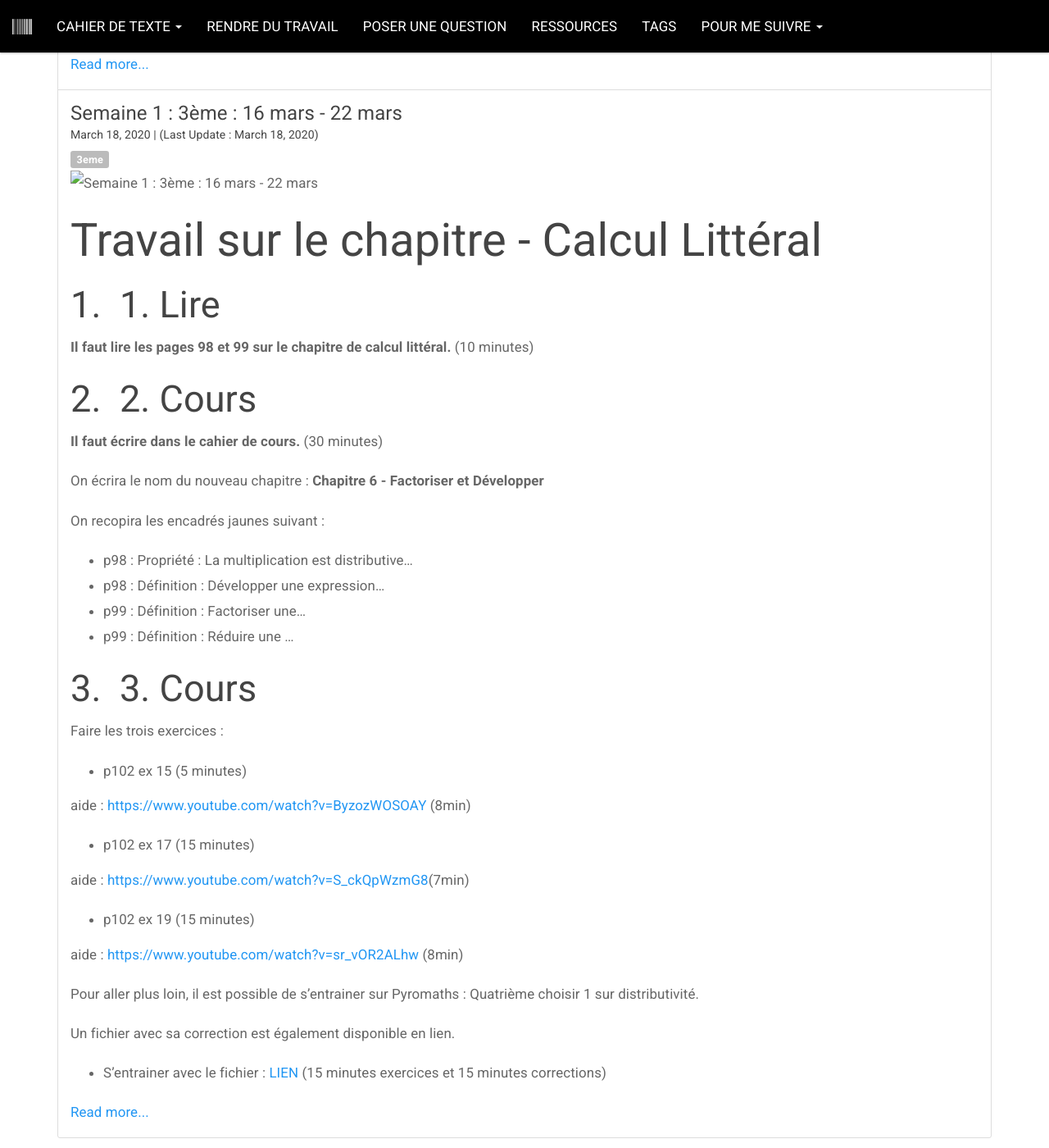
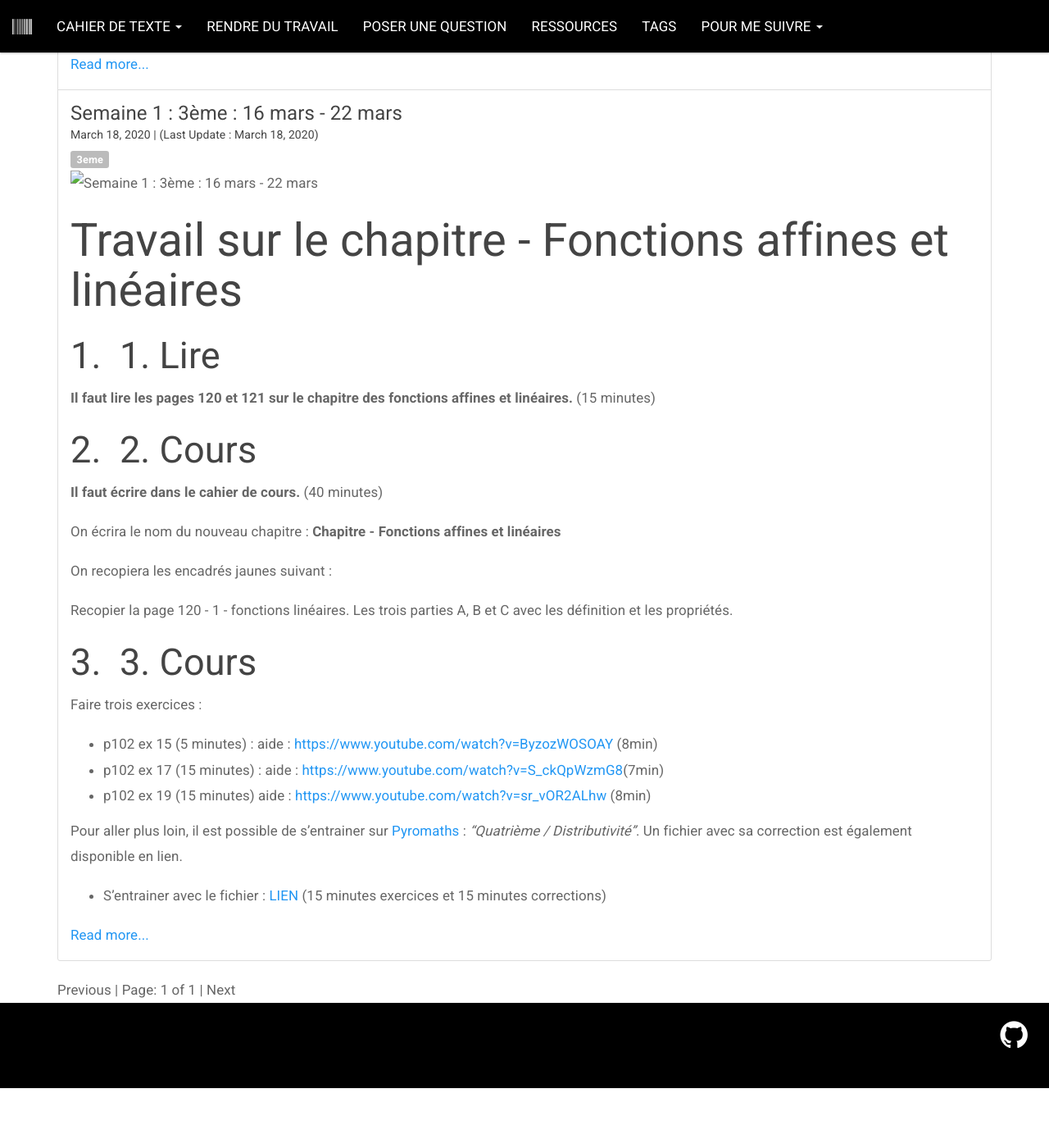
Before and after one commit to homeostasie/holomoprhe.fr, a Jekyll site: the page built from index.html, in a window 1280 px wide and 1400 px high, scrolled down 1287 px. Shown: the whole window at 82% size. Built offline with Jekyll 4.4.1, drawn with Linux system fonts in a browser that asks for light colours; the list of posts is cut into pages by our own code; comment, search, counter and statistics services are not loaded; after the commit the page ends 2614 px from its top, so only the background shows below that; some of the changed text lies outside the part shown.

Commit message:
maj S1 4 et 3

```diff
--- a/_posts/2020-03-18-S1-3eme-16mars-22mars.md
+++ b/_posts/2020-03-18-S1-3eme-16mars-22mars.md
@@ -9,59 +9,44 @@ tags: [3eme]
 ---
 
 
-# Travail sur le chapitre - Calcul Littéral
+# Travail sur le chapitre - Fonctions affines et linéaires
 
 ## 1. Lire
 
-**Il faut lire les pages 98 et 99 sur le chapitre de calcul littéral.** (10 minutes)
+**Il faut lire les pages 120 et 121 sur le chapitre des fonctions affines et linéaires.** (15 minutes)
 
 ## 2. Cours
 
-**Il faut écrire dans le cahier de cours.** (30 minutes)
+**Il faut écrire dans le cahier de cours.** (40 minutes)
 
-On écrira le nom du nouveau chapitre : **Chapitre 6 - Factoriser et Développer**
+On écrira le nom du nouveau chapitre : **Chapitre - Fonctions affines et linéaires**
 
-On recopira les encadrés jaunes suivant :
+On recopiera les encadrés jaunes suivant :
 
-* p98 : Propriété : La multiplication est distributive...
-* p98 : Définition : Développer une expression...
-* p99 : Définition : Factoriser une...
-* p99 : Définition : Réduire une ...
+Recopier la page 120 - 1 - fonctions linéaires. Les trois parties A, B et C avec les définition et les propriétés.
 
 ## 3. Cours
 
-Faire les trois exercices :
+Faire trois exercices :
 
-* p102 ex 15 (5 minutes)
+* p102 ex 15 (5 minutes) : aide : [https://www.youtube.com/watch?v=ByzozWOSOAY](https://www.youtube.com/watch?v=ByzozWOSOAY) (8min)
+* p102 ex 17 (15 minutes) : aide : [https://www.youtube.com/watch?v=S_ckQpWzmG8](https://www.youtube.com/watch?v=S_ckQpWzmG8)(7min)
+* p102 ex 19 (15 minutes) aide : [https://www.youtube.com/watch?v=sr_vOR2ALhw](https://www.youtube.com/watch?v=S_ckQpWzmG8) (8min)
 
-aide : [https://www.youtube.com/watch?v=ByzozWOSOAY](https://www.youtube.com/watch?v=ByzozWOSOAY) (8min)
-
-* p102 ex 17 (15 minutes)
-
-aide : [https://www.youtube.com/watch?v=S_ckQpWzmG8](https://www.youtube.com/watch?v=S_ckQpWzmG8)(7min)
-
-* p102 ex 19 (15 minutes)
-
-aide : [https://www.youtube.com/watch?v=sr_vOR2ALhw](https://www.youtube.com/watch?v=S_ckQpWzmG8) (8min)
-
-Pour aller plus loin, il est possible de s’entrainer sur Pyromaths : Quatrième choisir 1 sur distributivité.
-
-Un fichier avec sa correction est également disponible en lien.
-
+Pour aller plus loin, il est possible de s’entrainer sur [Pyromaths](https://enligne.pyromaths.org/) : *"Quatrième / Distributivité"*. Un fichier avec sa correction est également disponible en lien.
 
 * S’entrainer avec le fichier : [LIEN](http://www.holomoprphe.fr/_data/doc/4eme/S1/4c1-entrainement-reduire.pdf) (15 minutes exercices et 15 minutes corrections)
 
 <!--more-->
 # Travail graphique
 
-## Rappel symétrie axiale
+### Rappel Translation
 
+Faire autant d’essais que nécessaire pour réussir avec de bonnes notes à l’activité. (30 minutes)
 
-Faire autant d’essaie que nécéssaire pour réussir avec de bonnes notes à l’activité. (30 minutes)
+* [https://www.geogebra.org/classic/EdZVhFZU](https://www.geogebra.org/classic/EdZVhFZU)
 
-* [https://www.geogebra.org/classic/?id=DCqyYqvD](https://www.geogebra.org/classic/?id=DCqyYqvD)
-
-Pour vous aidez si besoin : [https://www.maths-et-tiques.fr/index.php/cours-maths/cours-de-maths-niveau-sixieme#15](https://www.maths-et-tiques.fr/index.php/cours-maths/cours-de-maths-niveau-sixieme#15)
+Pour vous aidez si besoin : [https://www.maths-et-tiques.fr/telech/19Transfo1.pdf](https://www.maths-et-tiques.fr/telech/19Transfo1.pdf)
 
 ## Rappel programme de construction
 
@@ -81,7 +66,23 @@ Lecture Al Khwarizmi : [https://www.maths-et-tiques.fr/index.php/histoire-des-ma
 
 S’entrainer au problème (30 minutes exercices et 15 minutes corrections)
 
-Exercice complémentaire 1 (avec sa correction) : [LIEN](http://www.holomoprphe.fr/_data/doc/4eme/S1/4c1-exc.pdf)
+* Exercice complémentaire 1 (avec sa correction) : [LIEN](http://www.holomoprphe.fr/_data/doc/4eme/S1/4c1-exc.pdf)
 
 
-# Evaluation S1
+# Évaluation S1
+
+
+*// en cours - au des difficultés de communication*
+
+Les documents textes, ou photos du cahier sont à déposer dé préférence dans votre collection pearltrees. Voir : [Rendre ses devoirs](/rendu/)
+
+La réussite des exercices sans erreur n’est pas nécessaire pour avoir les points.
+
+* (3 points) Les exercices sont fait et déposés sur Pearltrees avant le 23 / 03
+p102 ex 15, 17 et 19
+
+* (3 points) L’exercice est fait et déposé sur Pearltrees avant le 30 / 03
+p133 ex 16
+
+* (2 points) Avoir écrit le cours, une photo du cours écrit dans le cahier. Cours : Chapitre - Fonctions
+linéaires
--- a/_posts/2020-03-18-S1-4eme-16mars-22mars.md
+++ b/_posts/2020-03-18-S1-4eme-16mars-22mars.md
@@ -21,43 +21,36 @@ tags: [4eme]
 
 On écrira le nom du nouveau chapitre : **Chapitre 6 - Factoriser et Développer**
 
-On recopira les encadrés jaunes suivant :
+On recopiera la page 120 avec les définition et les propriétés :
 
-* p98 : Propriété : La multiplication est distributive...
-* p98 : Définition : Développer une expression...
-* p99 : Définition : Factoriser une...
-* p99 : Définition : Réduire une ...
+* 1 - fonctions linéaires.
+* Parties A,
+* Parties B
+* Parties C
 
 
 <!--more-->
 ### 3. Exercices
 
-Faire les trois exercices :
+Faire quatre exercices :
 
-* p102 ex 15 (5 minutes) -  aide : [https://www.youtube.com/watch?v=ByzozWOSOAY](https://www.youtube.com/watch?v=ByzozWOSOAY) (8min)
-
-* p102 ex 17 (15 minutes) - aide : [https://www.youtube.com/watch?v=S_ckQpWzmG8](https://www.youtube.com/watch?v=S_ckQpWzmG8)(7min)
-
-* p102 ex 19 (15 minutes) - aide : [https://www.youtube.com/watch?v=sr_vOR2ALhw](https://www.youtube.com/watch?v=S_ckQpWzmG8) (8min)
-
-Pour aller plus loin, il est possible de s’entrainer sur Pyromaths : Quatrième choisir 1 sur distributivité.
-
-Un fichier avec sa correction est également disponible en lien.
-
-
-* S’entrainer avec le fichier : [LIEN](http://www.holomoprphe.fr/_data/doc/4eme/S1/4c1-entrainement-reduire.pdf) (15 minutes exercices et 15 minutes corrections)
+* p122 ex 1 (5 minutes)
+* p122 ex 3 (10 minutes)
+* p122 ex 4 (10 minutes)
+* p133 ex 16 (30 minutes)
 
 
 ## Travail graphique
 
-### Rappel symétrie axiale
+## Rappel symétrie axiale
 
 
-Faire autant d’essaie que nécéssaire pour réussir avec de bonnes notes à l’activité. (30 minutes)
+Faire autant d’essais que nécessaire pour réussir avec de bonnes notes à l’activité. (30 minutes)
 
 * [https://www.geogebra.org/classic/?id=DCqyYqvD](https://www.geogebra.org/classic/?id=DCqyYqvD)
 
 Pour vous aidez si besoin : [https://www.maths-et-tiques.fr/index.php/cours-maths/cours-de-maths-niveau-sixieme#15](https://www.maths-et-tiques.fr/index.php/cours-maths/cours-de-maths-niveau-sixieme#15)
+
 
 ### Rappel programme de construction
 
@@ -73,11 +66,26 @@ Pour vous aidez si besoin : [https://www.maths-et-tiques.fr/index.php/cours-math
 Qui a inventé l’algèbre (15 minutes)
 Lecture Al Khwarizmi : [https://www.maths-et-tiques.fr/index.php/histoire-des-maths/mathematiciens-celebres/al-khwarizmi]()
 
-### 2. Entraîrnement probleme
+
+### 2. Entraînement problème
 
 S’entrainer au problème (30 minutes exercices et 15 minutes corrections)
 
-Exercice complémentaire 1 (avec sa correction) : [LIEN](http://www.holomoprphe.fr/_data/doc/4eme/S1/4c1-exc.pdf)
+* Exercice complémentaire 1 (avec sa correction) : [LIEN](http://www.holomoprphe.fr/_data/doc/4eme/S1/4c1-exc.pdf)
 
 
-## Evaluation S1
+
+
+## Évaluation semaine 1
+
+*// en cours - au des difficultés de communication*
+
+Les documents textes, ou photos du cahier sont à déposer dé préférence dans votre collection pearltrees. Voir : [Rendre ses devoirs](/rendu/)
+
+*La réussite des exercices sans erreur n’est pas nécessaire pour avoir les points.*
+
+* (6 points) Les exercices sont fait et déposés sur Pearltrees avant le 23 / 03
+p102 ex 15, 17 et 19
+
+* (2 points) Avoir écrit le cours, une photo du cours écrit dans le cahier. Cours : Chapitre 6 - Factoriser et
+Développer
```
